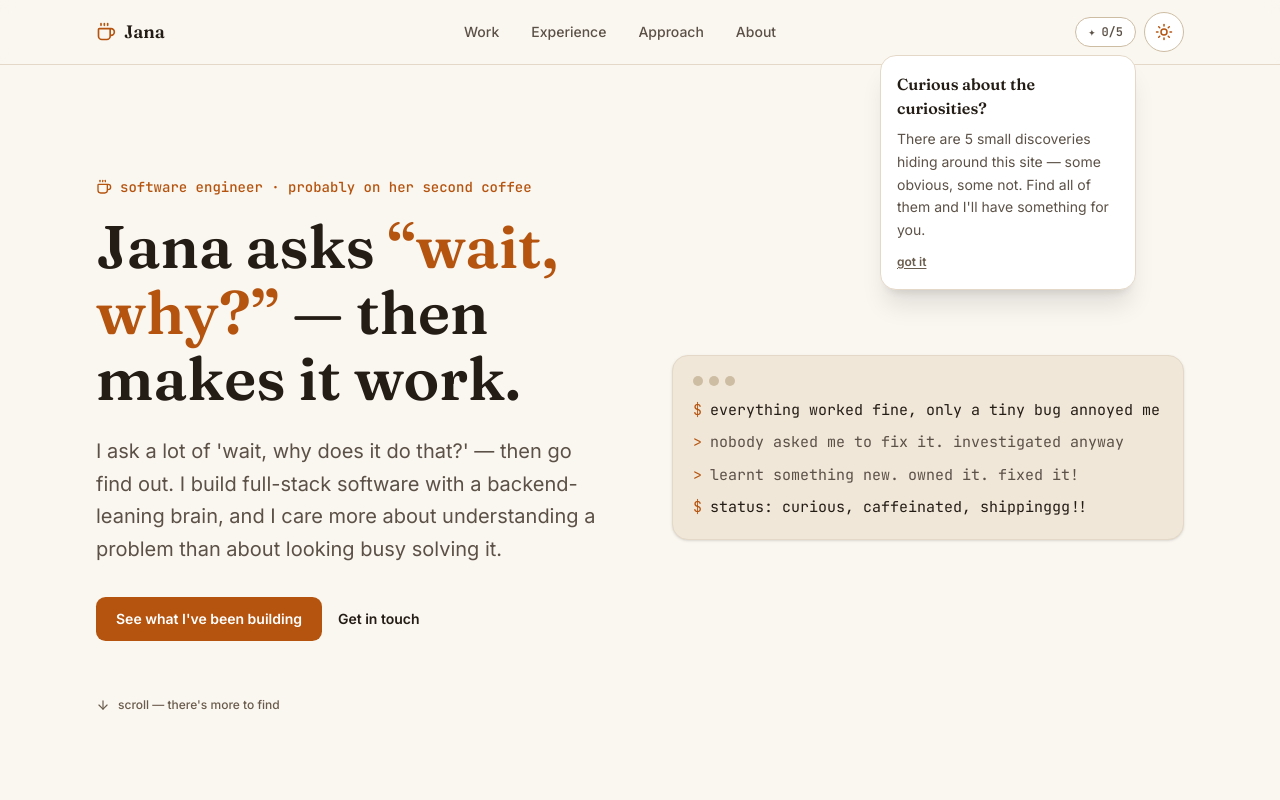
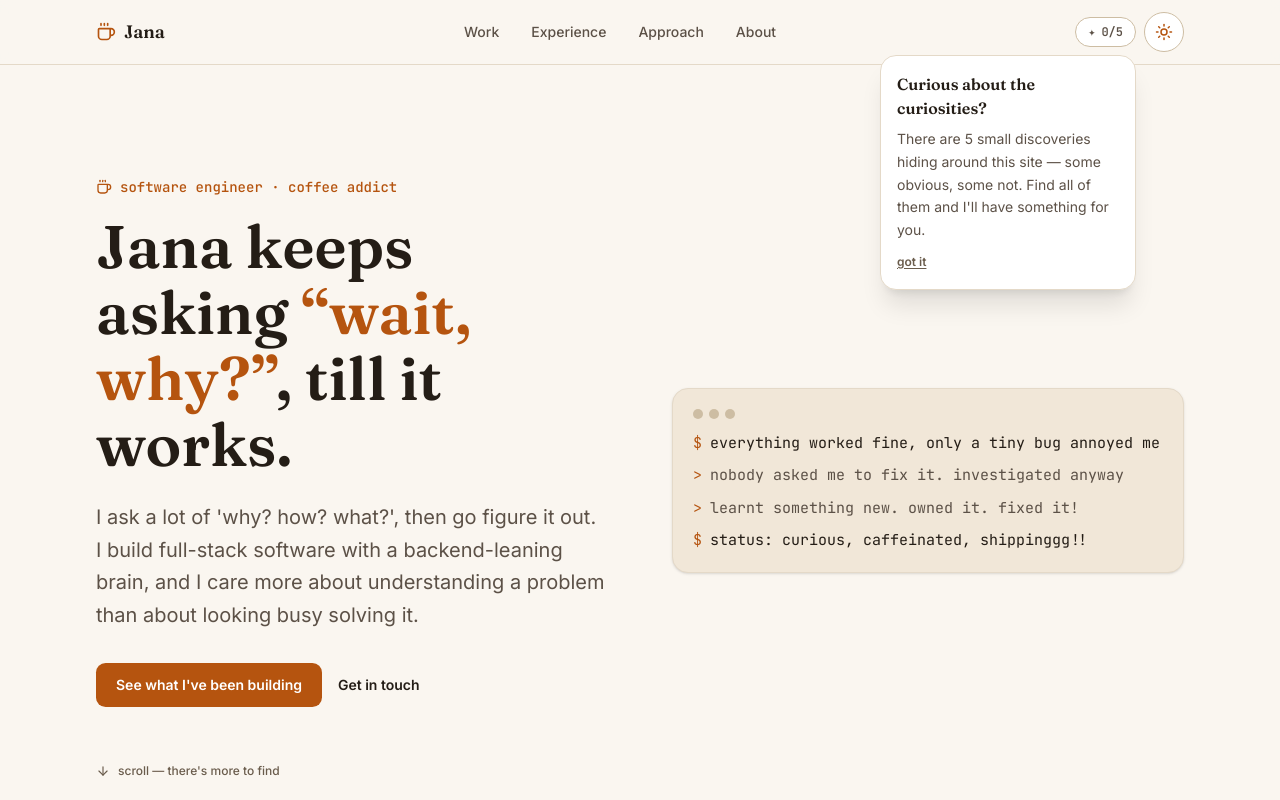
Before and after one commit to Janaherself/portfolio, a React (Vite) app: page / in a window 1280 px wide. Shown: the top 800 px of the page. Built offline with nearby package versions, Linux system fonts and the light colour scheme.

Commit message:
update hero section

```diff
--- a/src/components/sections/Hero.tsx
+++ b/src/components/sections/Hero.tsx
@@ -113,17 +113,19 @@ export function Hero() {
       <div className="flex-1">
         <p className="mb-4 flex items-center gap-2 font-mono text-sm font-medium" style={{ color: 'var(--accent)' }}>
           <Coffee className="h-4 w-4" aria-hidden="true" />
-          {personal.role.toLowerCase()} · probably on her second coffee
+          {personal.role.toLowerCase()} · coffee addict
         </p>
 
         <h1 className="font-display text-4xl font-semibold leading-[1.1] sm:text-5xl lg:text-6xl">
-          {personal.name} asks{' '}
-          <span style={{ color: 'var(--accent)' }}>&ldquo;wait, why?&rdquo;</span> — then makes it work.
+          {personal.name} keeps asking{' '}
+          <span style={{ color: 'var(--accent)' }}>&ldquo;wait, why?&rdquo;</span>,  till it works.
         </h1>
 
         <p className="mt-6 max-w-xl text-lg leading-relaxed sm:text-xl" style={{ color: 'var(--ink-soft)' }}>
-          {personal.tagline} I build full-stack software with a backend-leaning brain, and I care more about
-          understanding a problem than about looking busy solving it.
+          {personal.tagline}
+            <span className="block">I build full-stack software with a backend-leaning brain,
+              and I care more about understanding a problem than about looking busy solving it.
+            </span>
         </p>
 
         <div className="mt-8 flex flex-wrap items-center gap-4">
--- a/src/data/personal.ts
+++ b/src/data/personal.ts
@@ -1,33 +1,16 @@
 import type { SocialLink } from './types';
-
-/**
- * Core identity content — the hero, the about note, and contact links.
- *
- * Fill in the empty URLs below when you have them. Any link left blank
- * is automatically hidden instead of rendered as a dead button.
- */
 
 export const personal = {
   name: 'Jana',
   role: 'Software Engineer',
-  location: '', // optional — add a city/region if you'd like it shown
 
-  /** Short line under the name in the hero. */
-  tagline: "I ask a lot of 'wait, why does it do that?' — then go find out.",
+  tagline: "I ask a lot of 'why? how? what?', then go figure it out.",
 
-  /** Longer paragraph for the About section. Keep it human, not a résumé. */
   about: [
     "I'm a software engineer with a backend-leaning brain and a full-stack toolbox. Before I write a line of code, I want to understand why the problem exists in the first place, that's usually the most interesting question anyway.",
     "I like picking things apart, seeing how they're wired, and then making them a little better. Some of that shows up in production code, some of it shows up in side projects that started as 'huh, that's annoying' and turned into an app.",
-    "Also: I run on coffee. Not a personality trait, just a fact.",
   ],
 
-  /** Used in meta tags and footer. */
-  shortBio:
-    "Software engineer who reads the error message twice, asks why, and then fixes the actual problem.",
-
-  /** Shown as the "quick call" link in the curiosity-game completion modal.
-   *  Leave empty to fall back to plain, non-linked text instead of a dead link. */
   calendlyUrl: 'https://calendly.com/jana-abusaa/coffee-chat-with-jana',
 } as const;
 
```
